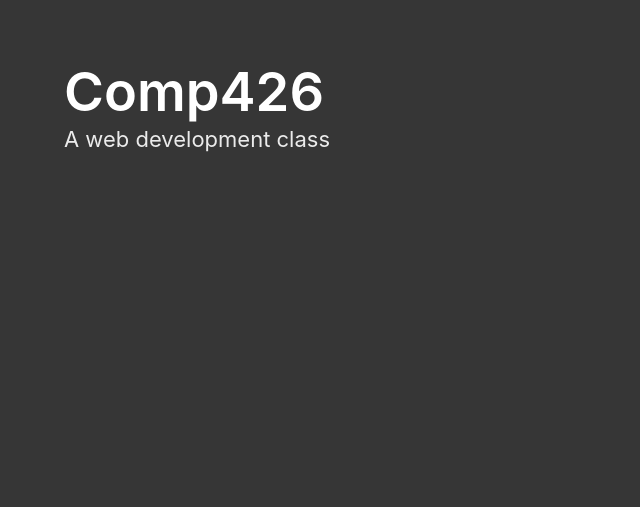
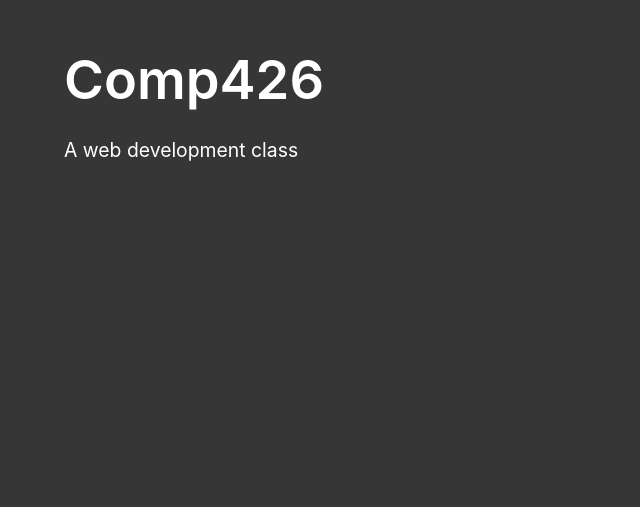
Before and after one commit to jdmar3-comp426/a02-hmhass, a website: page index.html in a window 1280 px wide. Shown: the part 293-800 px from the top of the page, without its empty margins (0-640 px from the left). Drawn offline with nearby package versions, Linux system fonts and the light colour scheme; a web font is replaced by a local one.

Commit message:
Subtitle playin

```diff
--- a/index.html
+++ b/index.html
@@ -15,7 +15,7 @@
             <h1 class="title">
                 Comp426
             </h1>
-            <h2 class="subtitle">
+            <h2 class="">
                 A web development class
             </h2>
         </div>
```
